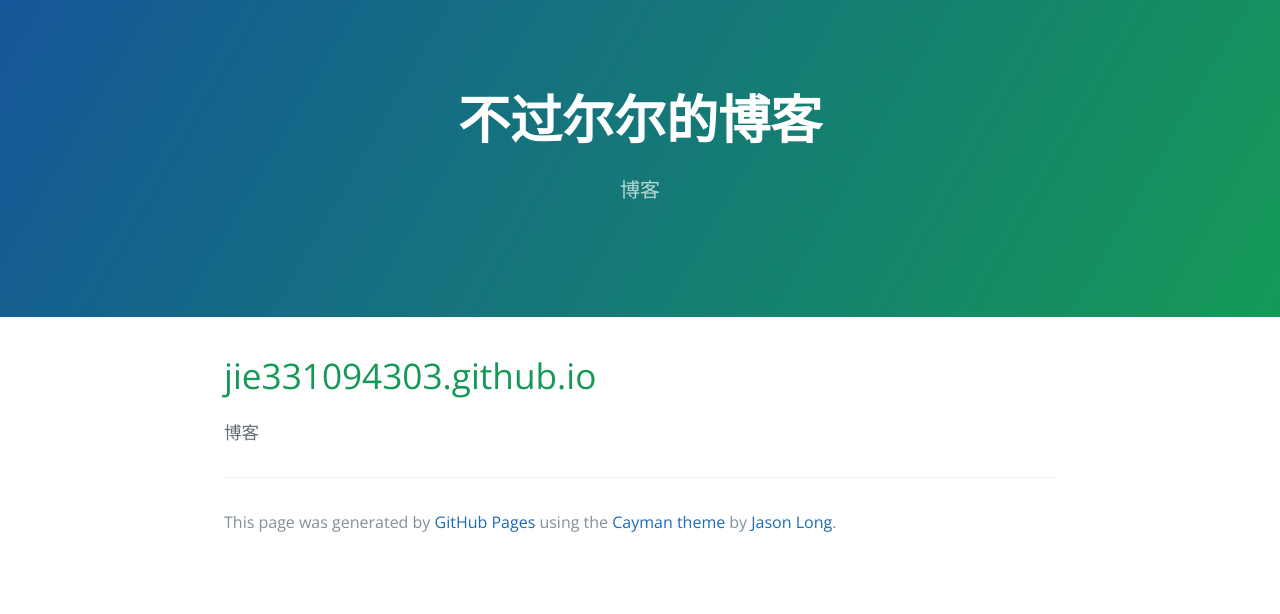
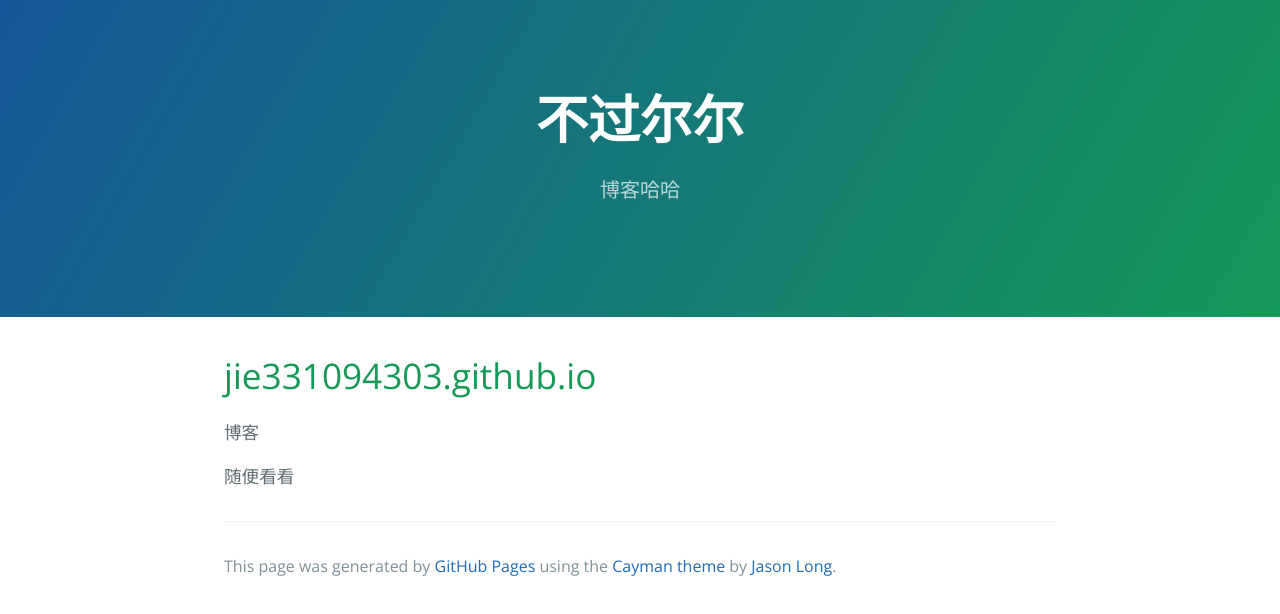
Before and after one commit to jie331094303/jie331094303.github.io, a plain HTML site: page index.html in a window 1280 px wide. Drawn offline with nearby package versions, Linux system fonts and the light colour scheme.

Commit message:
随便看看

```diff
--- a/index.html
+++ b/index.html
@@ -11,8 +11,8 @@
   </head>
   <body>
     <section class="page-header">
-      <h1 class="project-name">不过尔尔的博客</h1>
-      <h2 class="project-tagline">博客</h2>
+      <h1 class="project-name">不过尔尔</h1>
+      <h2 class="project-tagline">博客哈哈</h2>
     </section>
 
     <section class="main-content">
@@ -20,6 +20,7 @@
 <a id="jie331094303githubio" class="anchor" href="#jie331094303githubio" aria-hidden="true"><span aria-hidden="true" class="octicon octicon-link"></span></a>jie331094303.github.io</h1>
 
 <p>博客</p>
+<p>随便看看</p>
 
       <footer class="site-footer">
 
```
